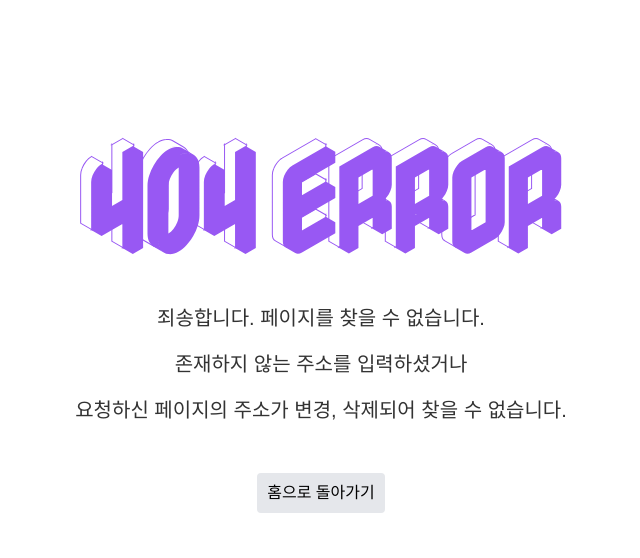
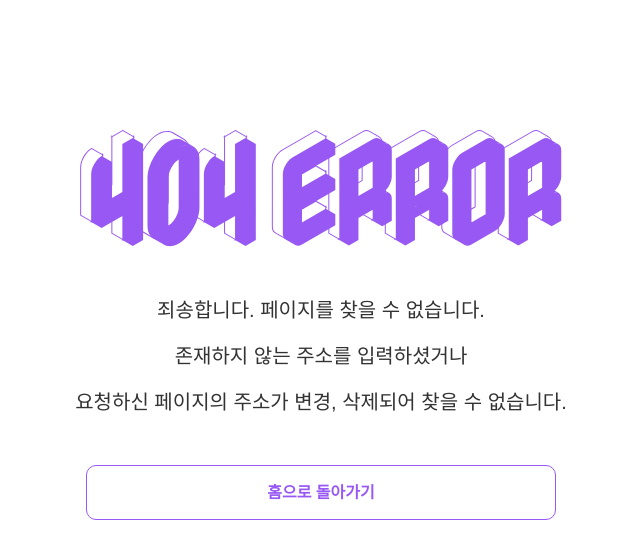
Before and after one commit to peachPetal/FE7_project_movieclub, a React (Vite) app: page /error in a window 1280 px wide. Shown: the top 558 px of the page, without its empty margins (319-959 px from the left). Built offline with nearby package versions, Linux system fonts and the light colour scheme; a web font is replaced by a local one.

Commit message:
🎨 디폴트 버튼 sm 사이즈 디자인 크기 수정 / 404 페이지에 홈으로 돌아가기 버튼 해당 컴포넌트로 변경

```diff
--- a/src/components/common/buttons/DefaultBtn.tsx
+++ b/src/components/common/buttons/DefaultBtn.tsx
@@ -1,10 +1,10 @@
 import { tv } from "tailwind-variants/lite";
 
 const buttonStyle = tv({
-  base: "rounded-[10px] flex justify-center items-center font-bold duration-200",
+  base: "rounded-[10px] flex justify-center items-center font-bold duration-200 cursor-pointer",
   variants: {
     size: {
-      sm: "w-[100px] h-[45px] text-xs",
+      sm: "w-[75px] h-[45px] text-[15px]",
       md: "w-[170px] h-[57px] text-[15px]",
       lg: "w-[470px] h-[55px] text-[16px]",
     },
@@ -23,7 +23,7 @@ const buttonStyle = tv({
 DefaultBtn은 호출 시 size, text, highLight를 인자로 받습니다
 1. size: "sm" | "md" | "lg"
     "sm": 댓글 등록, 메시지 답장 등
-    "md": 사이드바 로그인/회원가입, 영화 트레일러 바로가기, 좋아요 등
+    "md": 사이드바 로그인/회원가입
     "lg": 로그인, 회원가입 등
 2. text: string
     버튼에 들어갈 텍스트
@@ -38,18 +38,21 @@ export default function DefaultBtn({
   size,
   text,
   highlight,
+  onClickFn,
 }: {
   size: ButtonType;
   text: string;
   highlight: boolean;
+  onClickFn: () => void;
 }) {
   return (
     <>
-      <div className={buttonStyle({ size: size, highlight: highlight })}>
-        <a href="" className="w-full h-full flex justify-center items-center">
-          <span>{text}</span>
-        </a>
-      </div>
+      <button
+        className={buttonStyle({ size: size, highlight: highlight })}
+        onClick={onClickFn}
+      >
+        <span>{text}</span>
+      </button>
     </>
   );
 }
--- a/src/pages/Error.tsx
+++ b/src/pages/Error.tsx
@@ -1,5 +1,6 @@
 import { useNavigate } from "react-router-dom";
 import errorLogo from "../assets/404error.svg";
+import DefaultBtn from "../components/common/buttons/DefaultBtn";
 
 function Error() {
   const navigate = useNavigate();
@@ -30,12 +31,12 @@ function Error() {
       </div>
 
       <div className="mt-4">
-        <button
-          onClick={goHome}
-          className="h-10 w-32 rounded bg-gray-200 dark:bg-gray-700 flex items-center justify-center cursor-pointer hover:bg-gray-300 transition"
-        >
-          홈으로 돌아가기
-        </button>
+        <DefaultBtn
+          size="lg"
+          text="홈으로 돌아가기"
+          highlight={false}
+          onClickFn={goHome}
+        />
       </div>
     </div>
   );
```
